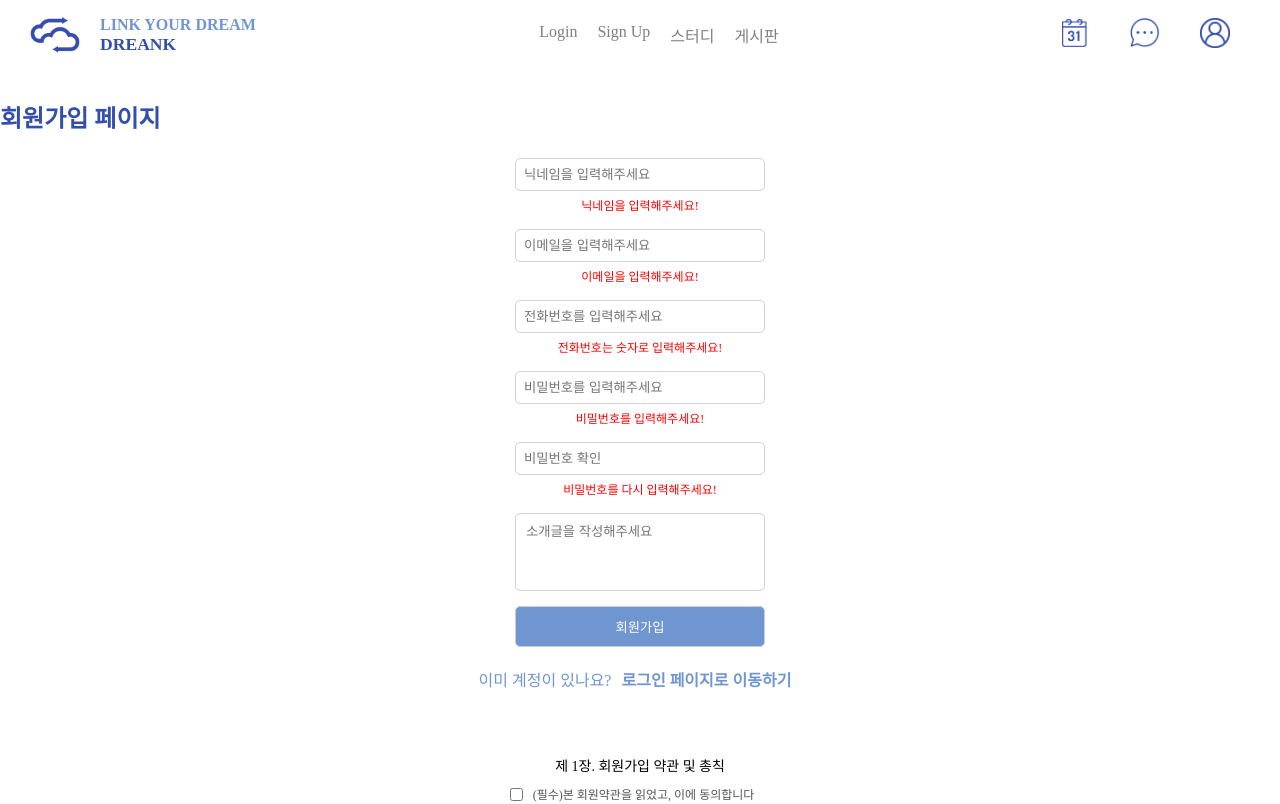
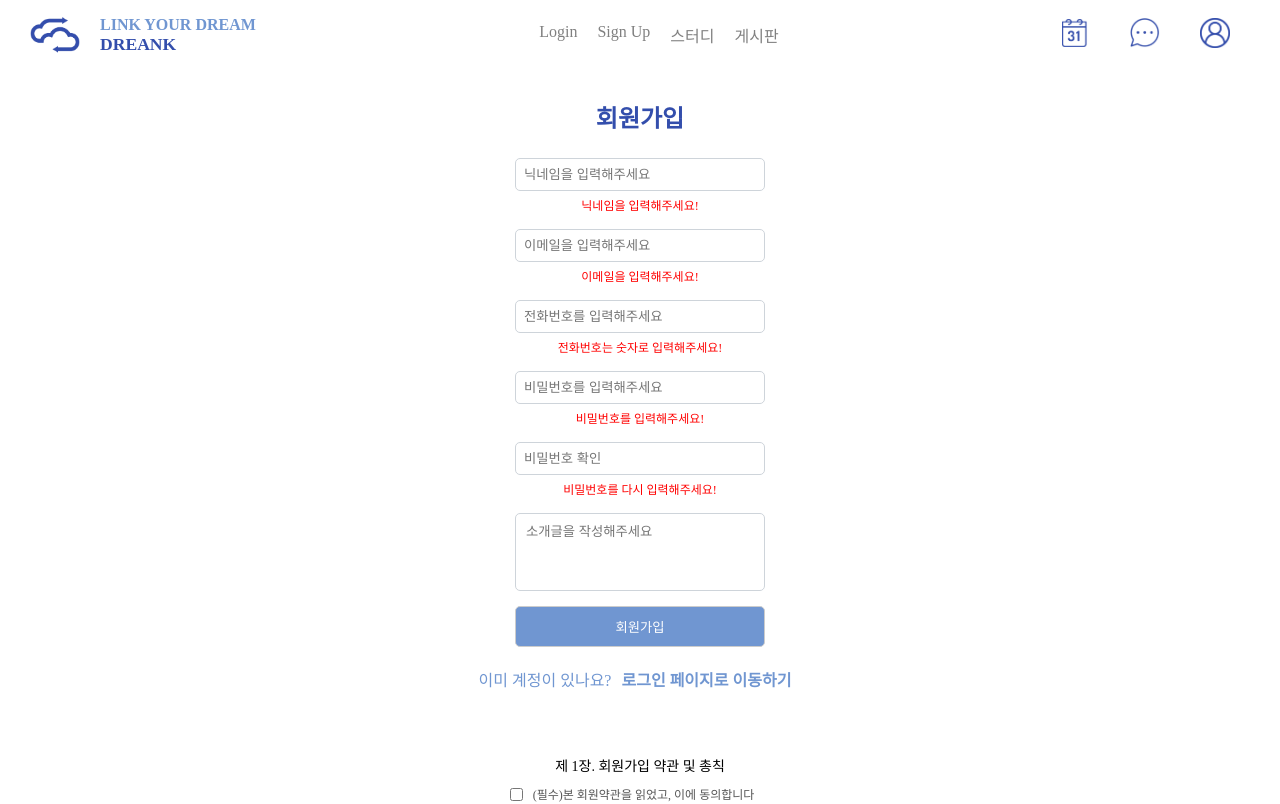
Before and after one commit to hyun-woo-jae/DREANK, a React (Vite) app in the folder DREANK/: page /signup in a window 1280 px wide. Shown: the top 804 px of the page. Built offline with nearby package versions, Linux system fonts and the light colour scheme.

Commit message:
디자인좀수정함요

```diff
--- a/DREANK/package.json
+++ b/DREANK/package.json
@@ -18,10 +18,12 @@
     "@mui/icons-material": "^5.15.19",
     "@mui/joy": "^5.0.0-beta.36",
     "axios": "^1.7.2",
+    "date-fns": "^3.6.0",
     "react": "^18.2.0",
     "react-dom": "^18.2.0",
     "react-modal": "^3.16.1",
     "react-router-dom": "^6.23.1",
+    "styled-components": "^6.1.11",
     "uuid": "^10.0.0"
   },
   "devDependencies": {
--- a/DREANK/src/components/PasswordModal.jsx
+++ b/DREANK/src/components/PasswordModal.jsx
@@ -23,7 +23,7 @@ const PasswordModal = ({ isOpen, onRequestClose, onSubmit }) => {
       contentLabel="Password Required"
       style={{
         overlay: {
-          backgroundColor: "rgba(0, 0, 0, 0.5)",
+          backgroundColor: "rgba(255, 255, 255, 1)",
         },
         content: {
           top: "50%",
@@ -36,7 +36,7 @@ const PasswordModal = ({ isOpen, onRequestClose, onSubmit }) => {
         },
       }}
     >
-      <Box sx={{ display: 'flex', flexDirection: 'column', gap: 2 }}>
+      <Box sx={{ display: "flex", flexDirection: "column", gap: 2 }}>
         <h2>Enter Password</h2>
         <TextField
           type="password"
--- a/DREANK/src/pages/Login/Login.jsx
+++ b/DREANK/src/pages/Login/Login.jsx
@@ -12,16 +12,16 @@ const Login = () => {
 
   const handleLogin = async () => {
     try {
-    const response = await instance.post('/login', { email, password });
+      const response = await instance.post("/login", { email, password });
       console.log(response);
       if (response.status === 200) {
-      localStorage.setItem("email", response.data.email)
-      localStorage.setItem("nickname", response.data.nickname)
-      localStorage.setItem("user_id", response.data.user_id)
+        localStorage.setItem("email", response.data.email);
+        localStorage.setItem("nickname", response.data.nickname);
+        localStorage.setItem("user_id", response.data.user_id);
         window.location.href = "/";
       }
     } catch (error) {
-    console.log(error)
+      console.log(error);
       setErrorMessage("로그인에 실패했습니다!");
     }
   };
@@ -29,7 +29,7 @@ const handleLogin = async () => {
   return (
     <t.Container>
       <t.Title>
-        <h3>로그인 페이지</h3>
+        <h3>로그인</h3>
       </t.Title>
       <t.InputContainer>
         <input
--- a/DREANK/src/pages/Login/styles.js
+++ b/DREANK/src/pages/Login/styles.js
@@ -1,9 +1,13 @@
 import styled from "styled-components";
 export const Container = styled.div``;
 export const Title = styled.div`
+  display: flex;
+  align-items: center;
+  justify-content: center;
   color: #334eac;
   text-align: center;
 `;
+
 export const joojack = styled.div`
   color: red;
   font-size: 12px; /* 폰트 크기를 조정 */
--- a/DREANK/src/pages/Signup/Signup.jsx
+++ b/DREANK/src/pages/Signup/Signup.jsx
@@ -160,7 +160,7 @@ const Signup = () => {
   return (
     <t.Container>
       <t.Title>
-        <h3>회원가입 페이지</h3>
+        <h3>회원가입</h3>
       </t.Title>
       <t.InputContainer>
         <input
--- a/DREANK/src/pages/Signup/styles.js
+++ b/DREANK/src/pages/Signup/styles.js
@@ -1,6 +1,9 @@
 import styled from "styled-components";
 
 export const Title = styled.div`
+  display: flex;
+  align-items: center;
+  justify-content: center;
   color: #334eac;
   text-align: center;
 `;
```
Also changed, not shown: 2 other files (tests, documents, lock files or other folders). Lines whose indentation alone changed are shown as unchanged.
